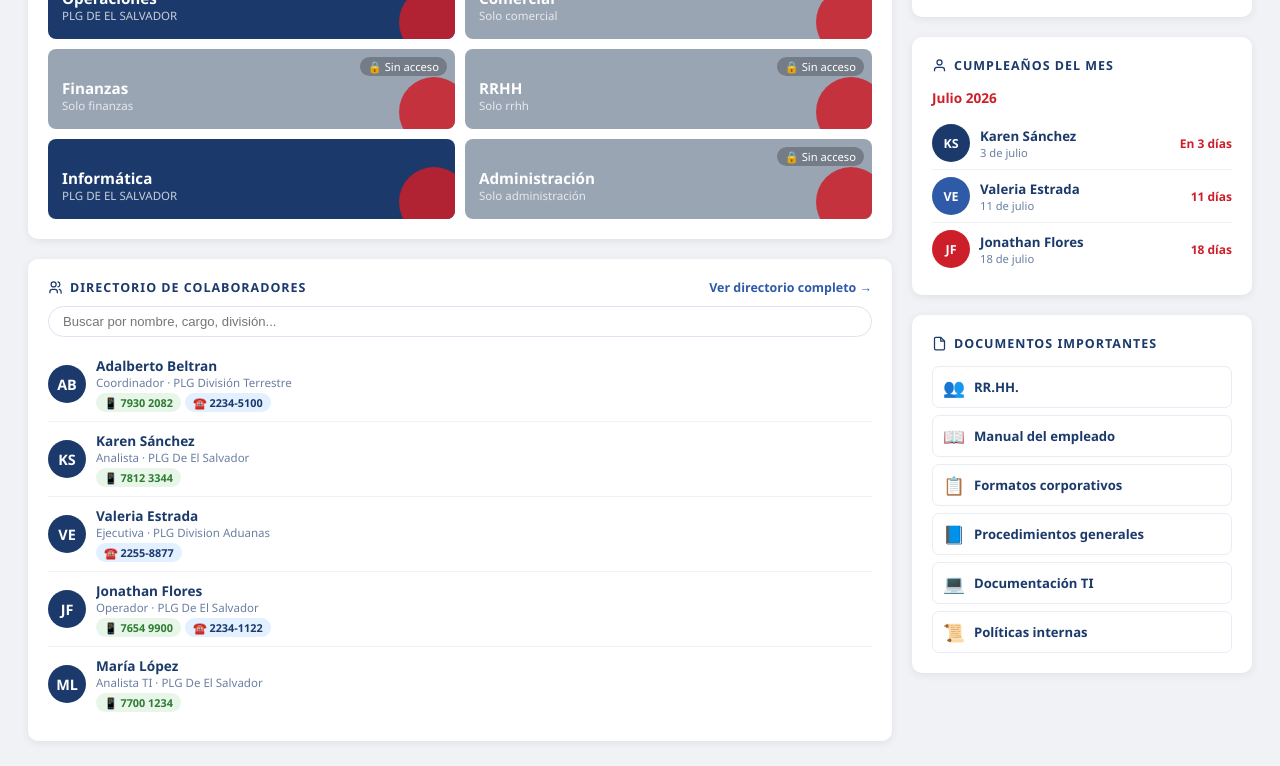
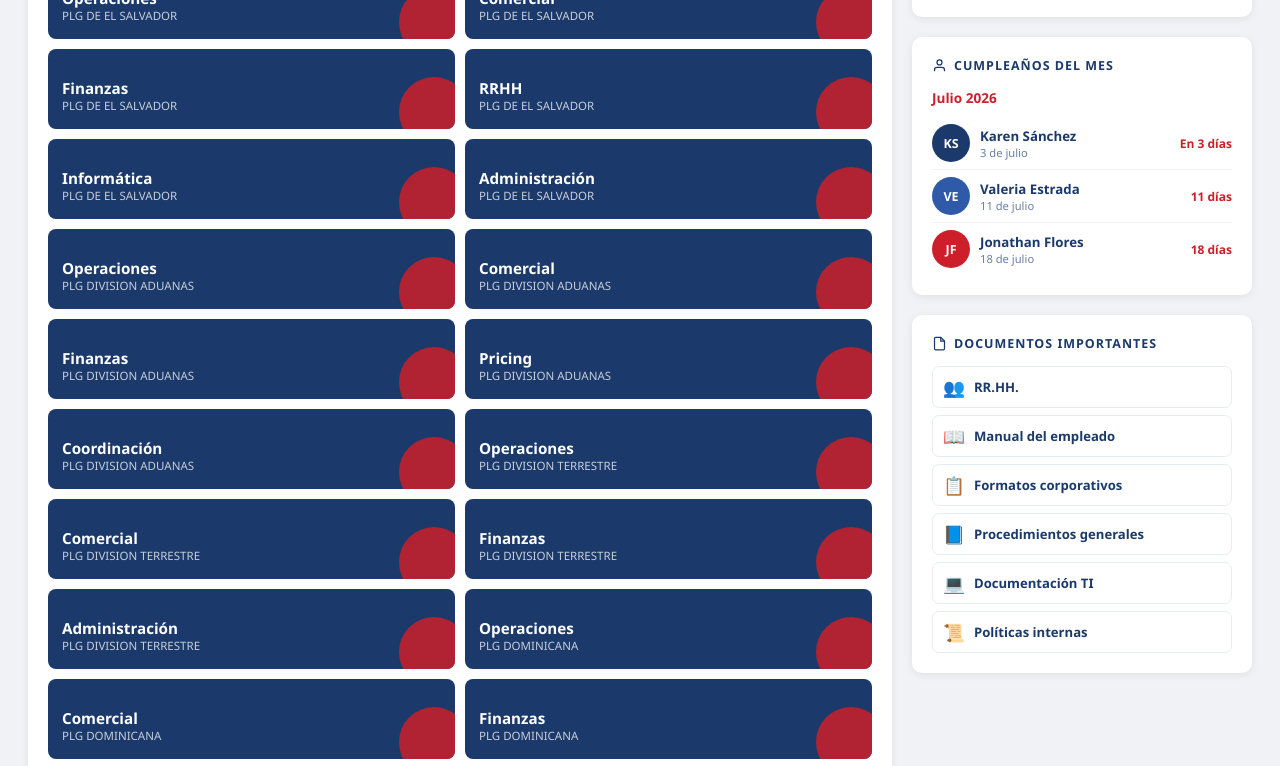
Before and after one commit to sypr01/sharepoint-tools, a plain HTML site: page portal-plg.html in a window 1280 px wide. Shown: the part 438-1204 px from the top of the page. Drawn offline with Linux system fonts and the light colour scheme.

Commit message:
Admin access: TI/informatica ve todas las divisiones y departamentos sin bloqueo

```diff
--- a/portal-plg.html
+++ b/portal-plg.html
@@ -372,7 +372,7 @@ function cargarPortalDemo() {
   document.getElementById("user-nombre").textContent = "Susana";
   document.getElementById("user-division").textContent = "PLG DE EL SALVADOR";
   document.getElementById("user-dept").textContent = "Informática";
-  renderDepartamentos("PLG DE EL SALVADOR", "Informática");
+  renderDepartamentos("PLG DE EL SALVADOR", "Informática", { department: "Informática", mail: "informatica@plg.com.sv" });
   allColleagues = [
     { displayName:"Adalberto Beltran", jobTitle:"Coordinador", department:"Operaciones", officeLocation:"PLG División Terrestre", mobilePhone:"7930 2082", businessPhones:["2234-5100"] },
     { displayName:"Karen Sánchez",     jobTitle:"Analista",     department:"Comercial",   officeLocation:"PLG De El Salvador",   mobilePhone:"7812 3344", businessPhones:[] },
@@ -405,20 +405,39 @@ async function cargarPortal(me, colegas) {
   document.getElementById("user-nombre").textContent = firstName;
   document.getElementById("user-division").textContent = me.officeLocation || "PLG GROUP";
   document.getElementById("user-dept").textContent = me.department || "";
-  renderDepartamentos(me.officeLocation, me.department);
+  renderDepartamentos(me.officeLocation, me.department, me);
   allColleagues = colegas;
   renderDirectorioMini(colegas);
   document.getElementById("cumple-list").innerHTML = '<div style="color:#6b7fa3;font-size:.8rem;padding:8px 0;">Próximamente desde Microsoft 365.</div>';
 }
 
-function renderDepartamentos(division, miDept) {
-  const depts = DIVISION_DEPTS[division] || ["Operaciones","Comercial","Finanzas","Administración"];
+function esAdmin(user) {
+  // TI tiene acceso total a todo
+  const deptAdmin = (user.department||"").toLowerCase().includes("inform") ||
+                    (user.department||"").toLowerCase().includes("ti") ||
+                    (user.department||"").toLowerCase() === "it";
+  const emailAdmin = (user.mail||"").toLowerCase().includes("informatica") ||
+                     (user.mail||"").toLowerCase().includes("ti@") ||
+                     (user.mail||"").toLowerCase().includes("sistemas");
+  return deptAdmin || emailAdmin;
+}
+
+function renderDepartamentos(division, miDept, user) {
+  const admin = esAdmin(user || {});
+  // Admin ve TODAS las divisiones; usuario normal solo ve su división
+  const divisionesVisibles = admin
+    ? Object.keys(DIVISION_DEPTS)
+    : [division].filter(Boolean);
+
   const grid = document.getElementById("dept-grid");
   grid.innerHTML = "";
 
+  divisionesVisibles.forEach(div => {
+    const depts = DIVISION_DEPTS[div] || [];
     depts.forEach(dept => {
-    const tieneAcceso = !miDept || miDept.toLowerCase().includes(dept.toLowerCase()) ||
-      dept === "Operaciones"; // Operaciones visible para todos en su división
+      const tieneAcceso = admin || !miDept ||
+        miDept.toLowerCase().includes(dept.toLowerCase()) ||
+        dept === "Operaciones";
       const url = tieneAcceso ? "https://plggroup.sharepoint.com" + (DEPT_URLS[dept]||"#") : "#";
       const tile = document.createElement(tieneAcceso ? "a" : "div");
       tile.className = "dept-tile " + (tieneAcceso ? "accessible" : "locked");
@@ -427,10 +446,16 @@ function renderDepartamentos(division, miDept) {
         ${!tieneAcceso ? '<div class="lock-badge">🔒 Sin acceso</div>' : ''}
         <div class="circle"></div>
         <div class="dept-name">${dept}</div>
-      <div class="dept-sub">${tieneAcceso ? (division||"PLG") : "Solo "+dept.toLowerCase()}</div>
+        <div class="dept-sub">${div}</div>
       `;
       grid.appendChild(tile);
     });
+  });
+
+  // Si no hay división definida y no es admin
+  if(!admin && !division) {
+    grid.innerHTML = '<div style="color:#6b7fa3;font-size:.85rem;padding:12px;">División no configurada en tu perfil.</div>';
+  }
 }
 
 
```
Lines whose indentation alone changed are shown as unchanged.
